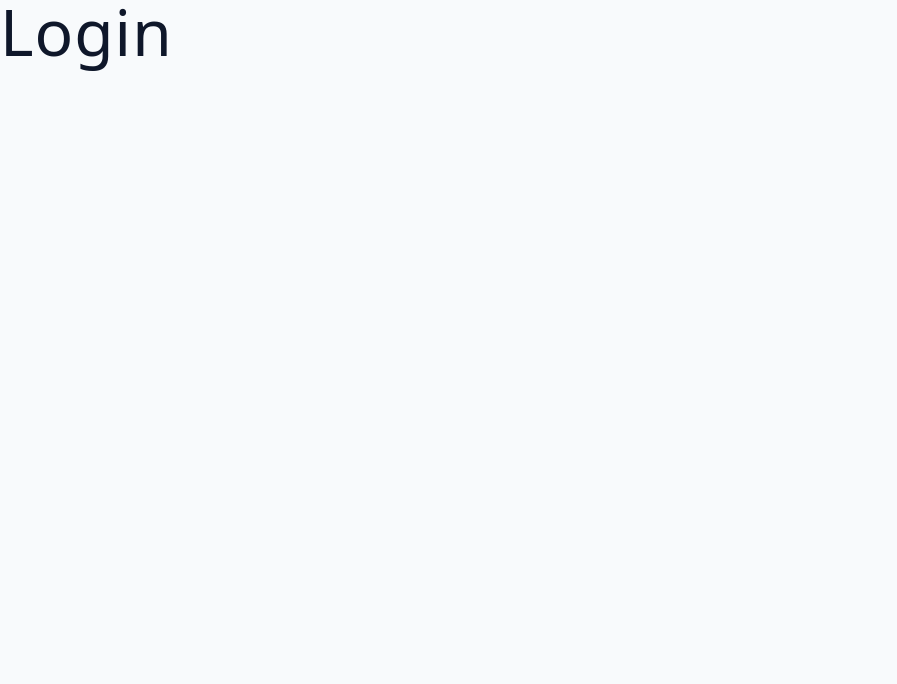
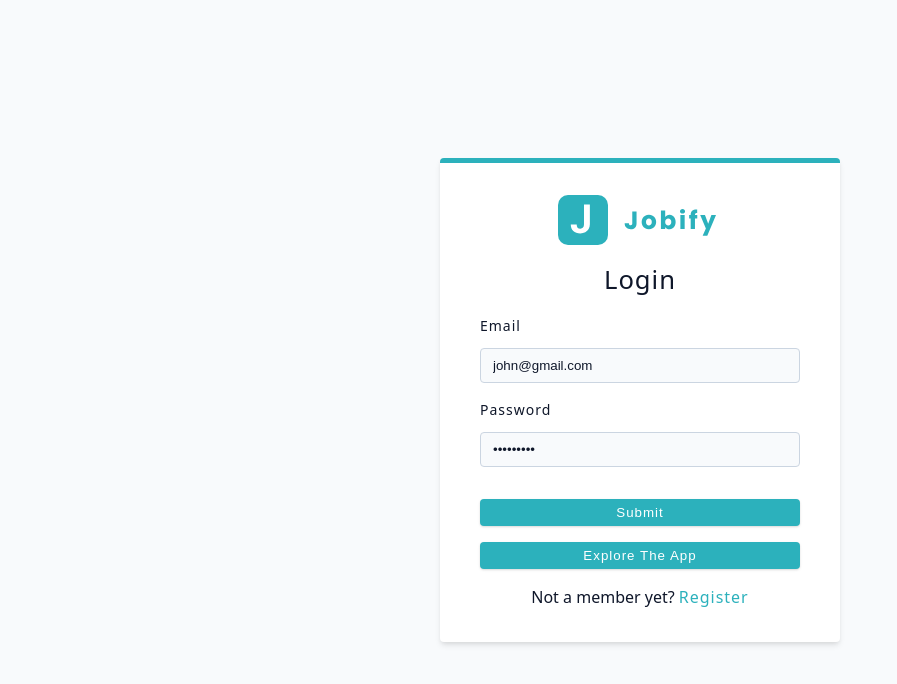
Before and after one commit to poojakanjalkar/Job-Hub, a React (Vite) app in the folder client/: page /login in a window 1280 px wide. Shown: the top 684 px of the page, without its empty margins (0-897 px from the left). Built offline with nearby package versions, Linux system fonts and the light colour scheme.

Commit message:
added login page and css for register and login

```diff
--- a/client/src/assets/wrappers/RegisterAndLoginPage.js
+++ b/client/src/assets/wrappers/RegisterAndLoginPage.js
@@ -1,4 +1,4 @@
-import styled from 'styled-components';
+import styled from "styled-components";
 
 const Wrapper = styled.section`
   min-height: 100vh;
@@ -20,7 +20,7 @@
   p {
     margin-top: 1rem;
     text-align: center;
-    line-height: 1.5;
+    line-height: 1.6;
   }
   .btn {
     margin-top: 1rem;
--- a/client/src/pages/Login.jsx
+++ b/client/src/pages/Login.jsx
@@ -1,7 +1,31 @@
 import React from 'react'
+import Logo from '../components/Logo'
+import FormRow from '../components/FormRow'
+import Wrapper from '../assets/wrappers/RegisterAndLoginPage';
+
+import { Link } from 'react-router-dom';
 
 export default function Login() {
   return (
-    <h1>login</h1>
+    <Wrapper>
+      <form className='form'>
+        <Logo />
+        <h4>Login</h4>
+        <FormRow type='email' name='email' defaultValue='john@gmail.com' />
+        <FormRow type='password' name='password' defaultValue='secret123' />
+        <button type='submit' className='btn btn-block'>
+          submit
+        </button>
+        <button type='button' className='btn btn-block'>
+          explore the app
+        </button>
+        <p>
+          Not a member yet?
+          <Link to='/register' className='member-btn'>
+            Register
+          </Link>
+        </p>
+      </form>
+    </Wrapper>
   )
 }
```
